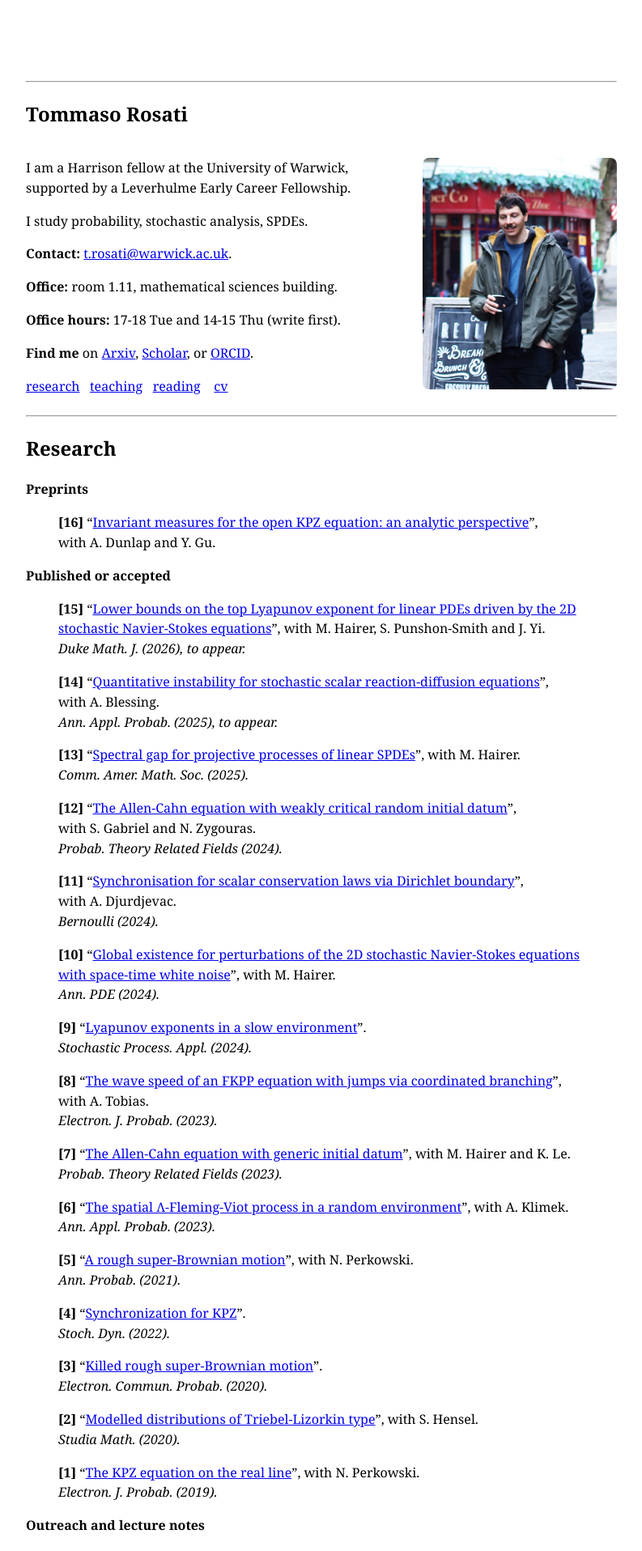
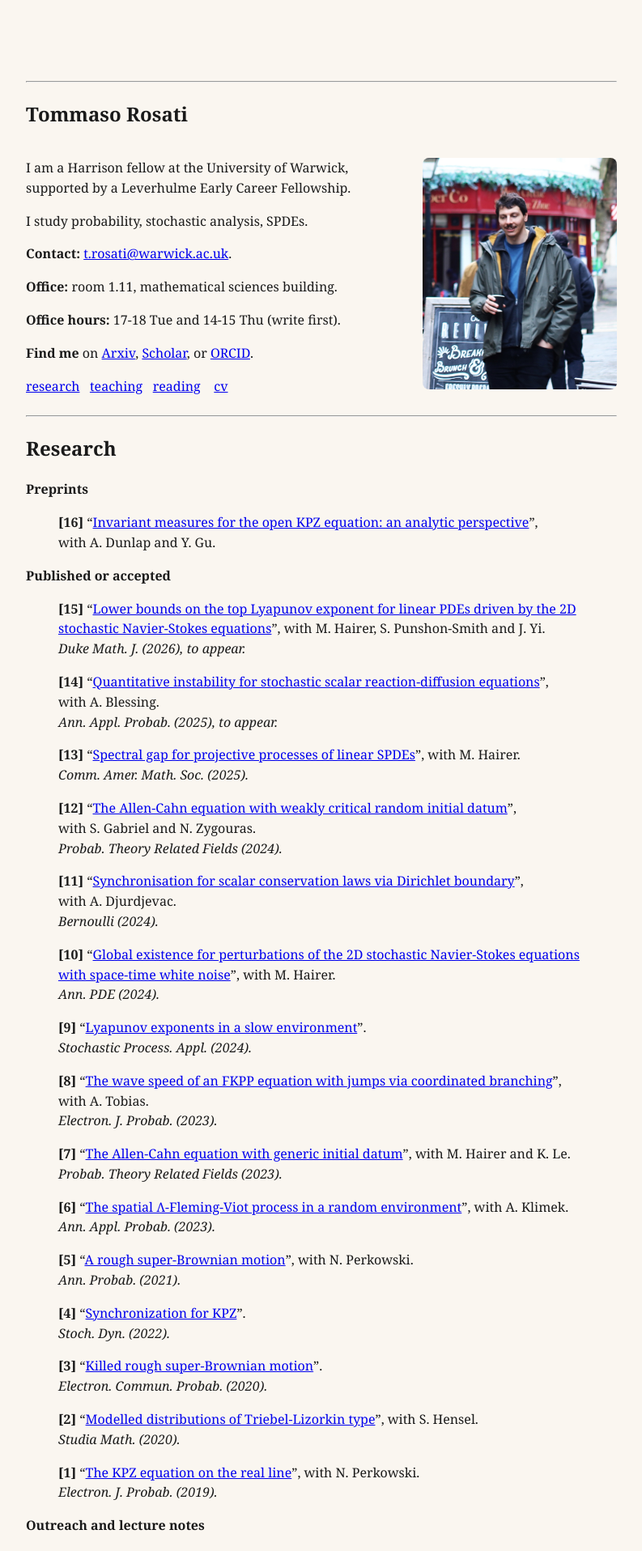
Before and after one commit to rosati-tom/rosati-tom.github.io, a Jekyll site: the page built from index.md, in a window 1280 px wide. Shown: the top 1916 px of the page at 81% size, without its empty margins (243-1036 px from the left). Built offline with Jekyll 4.4.1, drawn with Linux system fonts in a browser that asks for light colours; some web fonts are replaced; our own code applies the rules of GitHub Pages for plain Markdown files.

Commit message:
Background color

```diff
--- a/assets/style.css
+++ b/assets/style.css
@@ -1,3 +1,8 @@
+
+body {
+  background-color: #faf6f0;
+  color: #1a1a1a;
+}
 
 /*.container {*/
   /*max-width: 730px;*/
```
